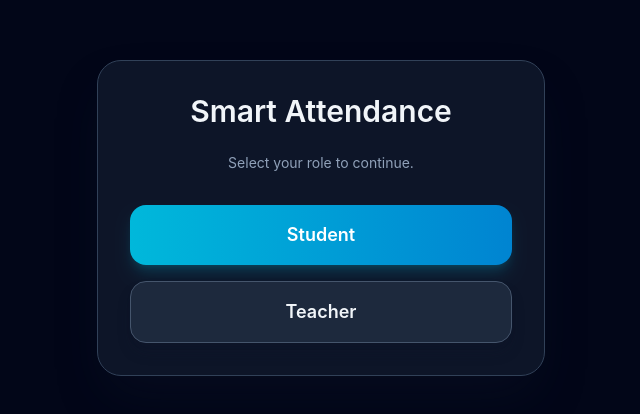
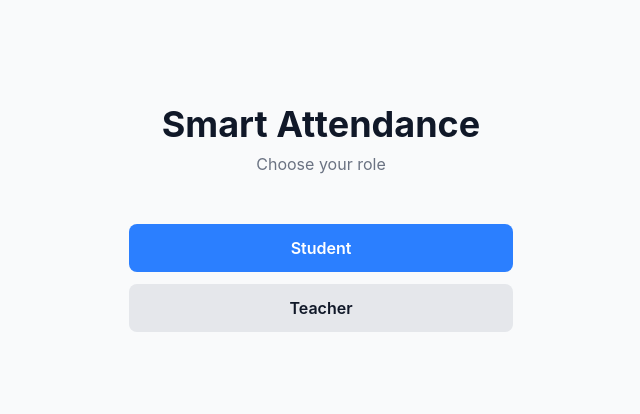
Before and after one commit to rhariharan409/Smart_face_attendance_system, a React (Vite) app: page / in a window 1280 px wide. Shown: the part 182-596 px from the top of the page, without its empty margins (319-959 px from the left). Built offline with nearby package versions, Linux system fonts and the light colour scheme.

Commit message:
light UI implemented

```diff
--- a/src/pages/Home.jsx
+++ b/src/pages/Home.jsx
@@ -28,26 +28,26 @@ export default function Home() {
   };
 
   return (
-    <div className="min-h-screen flex items-center justify-center bg-slate-950 text-slate-100 px-4">
-      <div className="w-full max-w-md rounded-3xl border border-slate-700 bg-slate-900/90 p-8 shadow-2xl shadow-slate-900/40">
-        <h1 className="text-3xl font-semibold text-center mb-6">
-          Smart Attendance
-        </h1>
-        <p className="text-sm text-slate-400 text-center mb-8">
-          Select your role to continue.
-        </p>
+    <div className="min-h-screen flex items-center justify-center bg-gray-50 px-4">
+      <div className="w-full max-w-sm">
+        <div className="text-center mb-12">
+          <h1 className="text-4xl font-bold text-gray-900 mb-2">
+            Smart Attendance
+          </h1>
+          <p className="text-gray-500">Choose your role</p>
+        </div>
 
-        <div className="space-y-4">
+        <div className="space-y-3">
           <button
             onClick={goStudent}
-            className="w-full rounded-2xl bg-gradient-to-r from-cyan-500 to-sky-600 px-5 py-4 text-lg font-semibold text-white shadow-lg shadow-cyan-500/20 transition hover:scale-[1.01]"
+            className="w-full bg-blue-500 hover:bg-blue-600 text-white font-semibold py-3 px-4 rounded-lg transition"
           >
             Student
           </button>
 
           <button
             onClick={goTeacher}
-            className="w-full rounded-2xl border border-slate-600 bg-slate-800 px-5 py-4 text-lg font-semibold text-slate-100 shadow-lg shadow-slate-900/30 transition hover:border-slate-400 hover:bg-slate-700"
+            className="w-full bg-gray-200 hover:bg-gray-300 text-gray-900 font-semibold py-3 px-4 rounded-lg transition"
           >
             Teacher
           </button>
```
